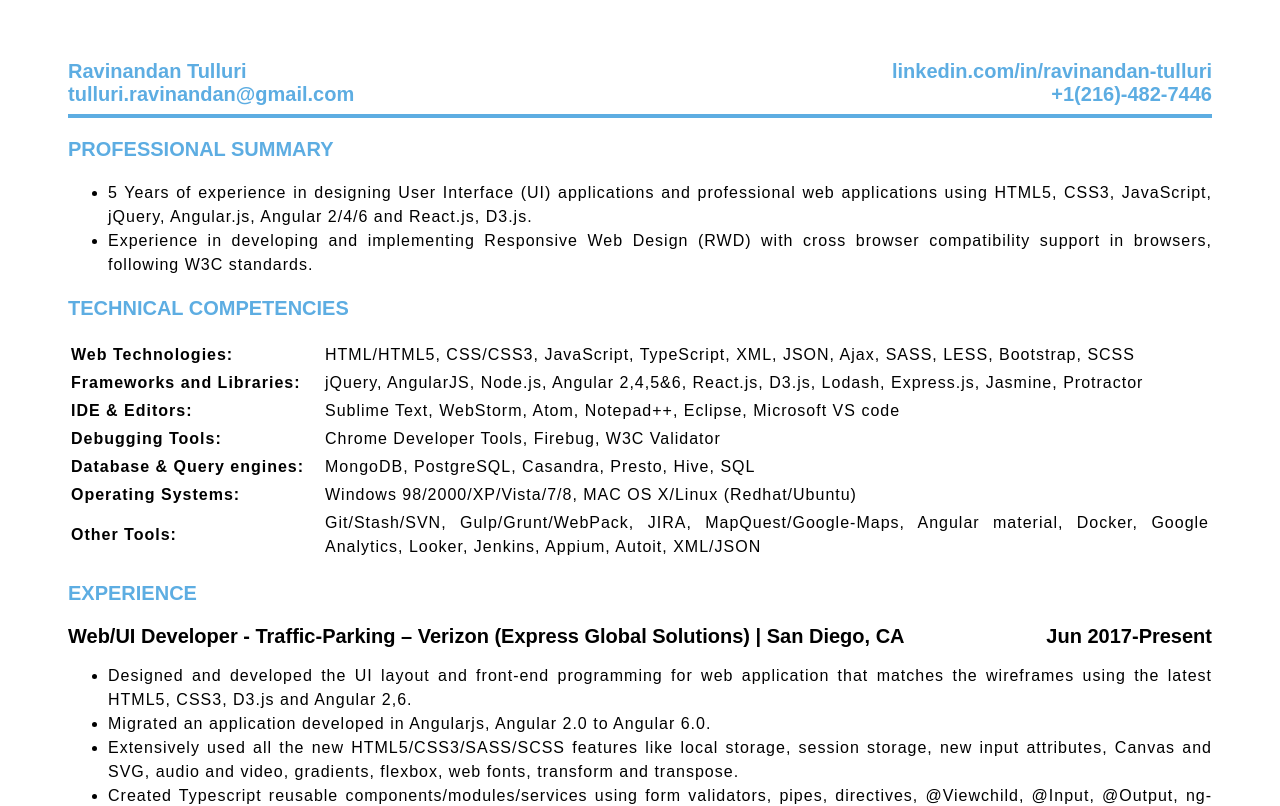
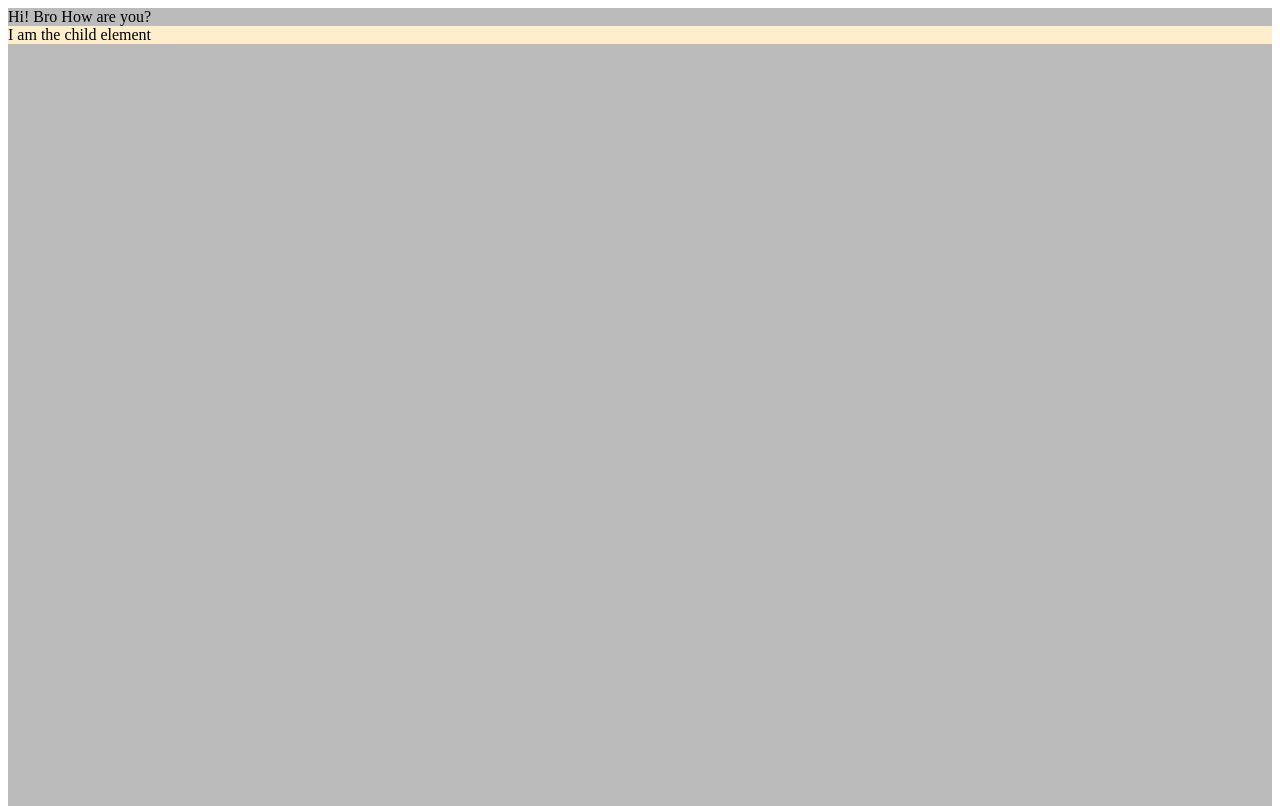
Before and after one commit to ravinandantullu/portfolio, an Angular app: page / in a window 1280 px wide. Shown: the top 806 px of the page. Built offline with nearby package versions, Linux system fonts and the light colour scheme.

Commit message:
Day-ten commit

```diff
--- a/src/app/app.component.html
+++ b/src/app/app.component.html
@@ -1,5 +1,5 @@
 <!-- <router-outlet></router-outlet> -->
-<app-resume></app-resume>
+<!-- <app-resume></app-resume> -->
 <!-- <app-flex-box></app-flex-box> -->
 <!-- Directive Practice -->
 <!-- <h1 appBasicHighlight>Hello world!</h1> -->
@@ -9,3 +9,4 @@
 <!-- Forms Module Practice -->
 <!-- <app-form-main></app-form-main> -->
 <!-- <app-todo></app-todo> -->
+<app-example1></app-example1>
--- a/src/app/app.module.ts
+++ b/src/app/app.module.ts
@@ -13,6 +13,7 @@ import { FollowEyesComponent } from './components/follow-eyes/follow-eyes.compon
 import { ResumeModule } from './resume/resume.module';
 import { FormsModule, ReactiveFormsModule } from '@angular/forms';
 import { TodoModule } from './components/todo/todo.module';
+import { HtmlCssModule } from './modules/html-css/html-css.module';
 
 @NgModule({
   declarations: [
@@ -29,7 +30,8 @@ import { TodoModule } from './components/todo/todo.module';
     ReactiveFormsModule,
     FormPracticeModule,
     ResumeModule,
-    TodoModule
+    TodoModule,
+    HtmlCssModule
   ],
   providers: [],
   bootstrap: [AppComponent]
--- /dev/null
+++ b/src/app/modules/html-css/example1/example1.component.html
@@ -0,0 +1,6 @@
+<div class="practice">
+  Hi! Bro How are you?
+  <div class="child-div">
+    I am the child element
+  </div>
+</div>
--- /dev/null
+++ b/src/app/modules/html-css/example1/example1.component.scss
@@ -0,0 +1,13 @@
+$myolor: #bbb;
+
+$colors: (primary: #fec,
+  accent: blue);
+
+.practice {
+  height: 100vh;
+  background-color: $myolor;
+
+  .child-div {
+    background-color: map-get($map: $colors, $key:primary);
+  }
+}
--- /dev/null
+++ b/src/app/modules/html-css/example1/example1.component.ts
@@ -0,0 +1,15 @@
+import { Component, OnInit } from '@angular/core';
+
+@Component({
+  selector: 'app-example1',
+  templateUrl: './example1.component.html',
+  styleUrls: ['./example1.component.scss']
+})
+export class Example1Component implements OnInit {
+
+  constructor() { }
+
+  ngOnInit() {
+  }
+
+}
--- a/src/app/resume/resume.component.html
+++ b/src/app/resume/resume.component.html
@@ -1,4 +1,4 @@
-<div id="resume">
+<div class="resume">
   <div class="header headers details">
     <div class="left-header">
       <div class="name">{{headerDetails.name}}</div>
--- a/src/app/resume/resume.component.scss
+++ b/src/app/resume/resume.component.scss
@@ -1,5 +1,5 @@
 :host {
-  #resume {
+  .resume {
     margin: 60px;
     font-family: Sans-serif;
 
@@ -70,4 +70,37 @@
       }
     }
   }
+
+  @media only screen and (max-width: 600px) {
+    .example {
+      background: red;
+    }
+  }
+
+  @media only screen and (min-width: 600px) {
+    .example {
+      background: green;
+    }
+  }
+
+  /* Medium devices (landscape tablets, 768px and up) */
+  @media only screen and (min-width: 768px) {
+    .example {
+      background: blue;
+    }
+  }
+
+  /* Large devices (laptops/desktops, 992px and up) */
+  @media only screen and (min-width: 992px) {
+    .example {
+      background: orange;
+    }
+  }
+
+  /* Extra large devices (large laptops and desktops, 1200px and up) */
+  @media only screen and (min-width: 1200px) {
+    .example {
+      background: skyblue;
+    }
+  }
 }
```
Also changed, not shown: src/app/modules/html-css/html-css.module.ts (added, +12 -0 lines), src/app/readMe/css.md (+31 -0 lines), src/app/readMe/scss.md (added, +2 -0 lines), src/app/readMe/usefulllinks.md (+6 -0 lines), 1 other file (tests, documents, lock files or other folders).
